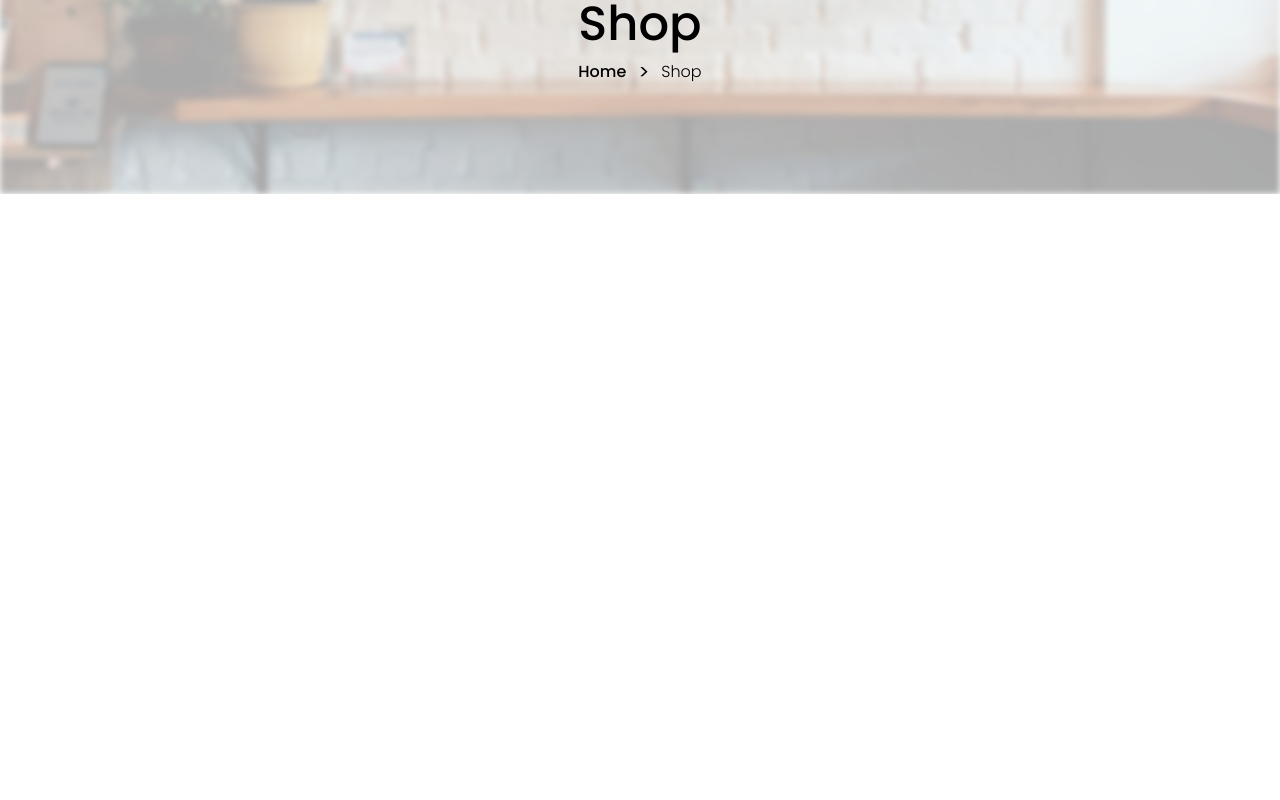
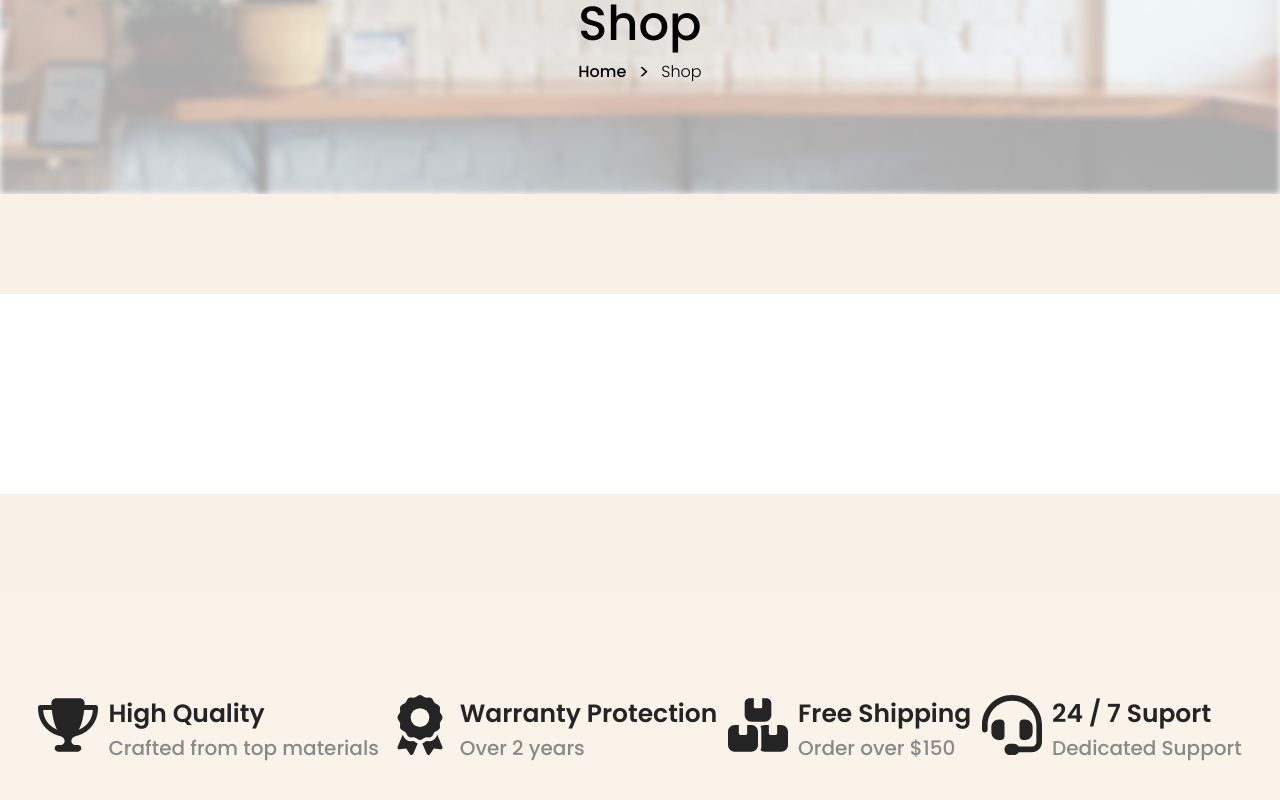
Before and after one commit to GabrielDeon/react-product-list, a React (Vite) app: page / in a window 1280 px wide. Shown: the part 222-1022 px from the top of the page. Before the commit the page ends 800 px from the top, so only its background shows below. Built offline with nearby package versions, Linux system fonts and the light colour scheme.

Commit message:
feat: Finalize Info Quality Section

```diff
--- a/src/App.css
+++ b/src/App.css
@@ -145,3 +145,69 @@ header {
 }
 
 /*-----------------------------PageTitle Section End---------------------------*/
+
+/*-----------------------------Grid Section---------------------------*/
+.gridControler{
+  width: 100%;
+  height: 100px;
+  background-color: #F9F1E7;
+}
+
+.gridContent{
+  width: 100%;
+  height: 200px;
+}
+
+.gridPageControler{
+  width: 100%;
+  height: 100px;
+  background-color: #F9F1E7;
+}
+/*-----------------------------Grid Section End---------------------------*/
+
+/*-----------------------------Info Quality Section---------------------------*/
+.infoQuality{
+  display: flex;
+  width: 100%;
+  height: 270px;
+  background-color: #FAF3EA;
+  align-items: center;
+}
+
+.infoQualityContent{
+  margin-left: 3%;
+  margin-right: 3%;
+  width: 100%;
+  display: flex;
+  justify-content: space-between;
+}
+
+.infoQualityItem{
+  gap: 10px;
+  text-align: left;
+  display: flex;
+}
+
+.infoQualityIcon{
+  width: 60px;
+  height: 60px;
+  color: #242424;
+}
+
+.infoQualityText > h1 {
+  font-family: Poppins;
+  color: #242424;
+  font-size: 25px;
+  font-weight: 600;
+  line-height: 37.5px;
+}
+
+.infoQualityText > p {
+  font-family: Poppins;
+  color: #898989;
+  font-size: 20px;
+  font-weight: 500;
+  line-height: 30px;
+}
+
+/*-----------------------------Info Quality Section End---------------------------*/
--- a/src/components/InfoQuality.jsx
+++ b/src/components/InfoQuality.jsx
@@ -1,8 +1,52 @@
+import { FontAwesomeIcon } from "@fortawesome/react-fontawesome";
+import {
+  faTrophy,
+  faAward,
+  faBoxesStacked,
+  faHeadset,
+} from "@fortawesome/free-solid-svg-icons";
 
 function InfoQuality() {
   return (
+    <div className="infoQuality">
+      <div className="infoQualityContent">
+        <div className="infoQualityItem">
           <div>
-
+            <FontAwesomeIcon className="infoQualityIcon" icon={faTrophy} />
+          </div>
+          <div className="infoQualityText">
+            <h1> High Quality</h1>
+            <p>Crafted from top materials</p>
+          </div>
+        </div>
+        <div className="infoQualityItem">
+          <div>
+            <FontAwesomeIcon className="infoQualityIcon" icon={faAward} />
+          </div>
+          <div className="infoQualityText">
+            <h1>Warranty Protection</h1>
+            <p>Over 2 years</p>
+          </div>
+        </div>
+        <div className="infoQualityItem">
+          <div>
+            <FontAwesomeIcon className="infoQualityIcon" icon={faBoxesStacked} />
+          </div>
+          <div className="infoQualityText">
+            <h1>Free Shipping</h1>
+            <p>Order over $150</p>
+          </div>
+        </div>
+        <div className="infoQualityItem">
+          <div>
+            <FontAwesomeIcon className="infoQualityIcon" icon={faHeadset} />
+          </div>
+          <div className="infoQualityText">
+            <h1>24 / 7 Suport</h1>
+            <p>Dedicated Support</p>
+          </div>
+        </div>
+      </div>
     </div>
   );
 }
--- a/src/components/ProductGrid.jsx
+++ b/src/components/ProductGrid.jsx
@@ -2,7 +2,10 @@
 function ProductGrid() {
     return (
       <div>
-
+        <div className="gridControler">
+        </div>
+        <div className="gridContent"></div>
+        <div className="gridPageControler"></div>
       </div>
     );
   }
```
Lines whose indentation alone changed are shown as unchanged.
